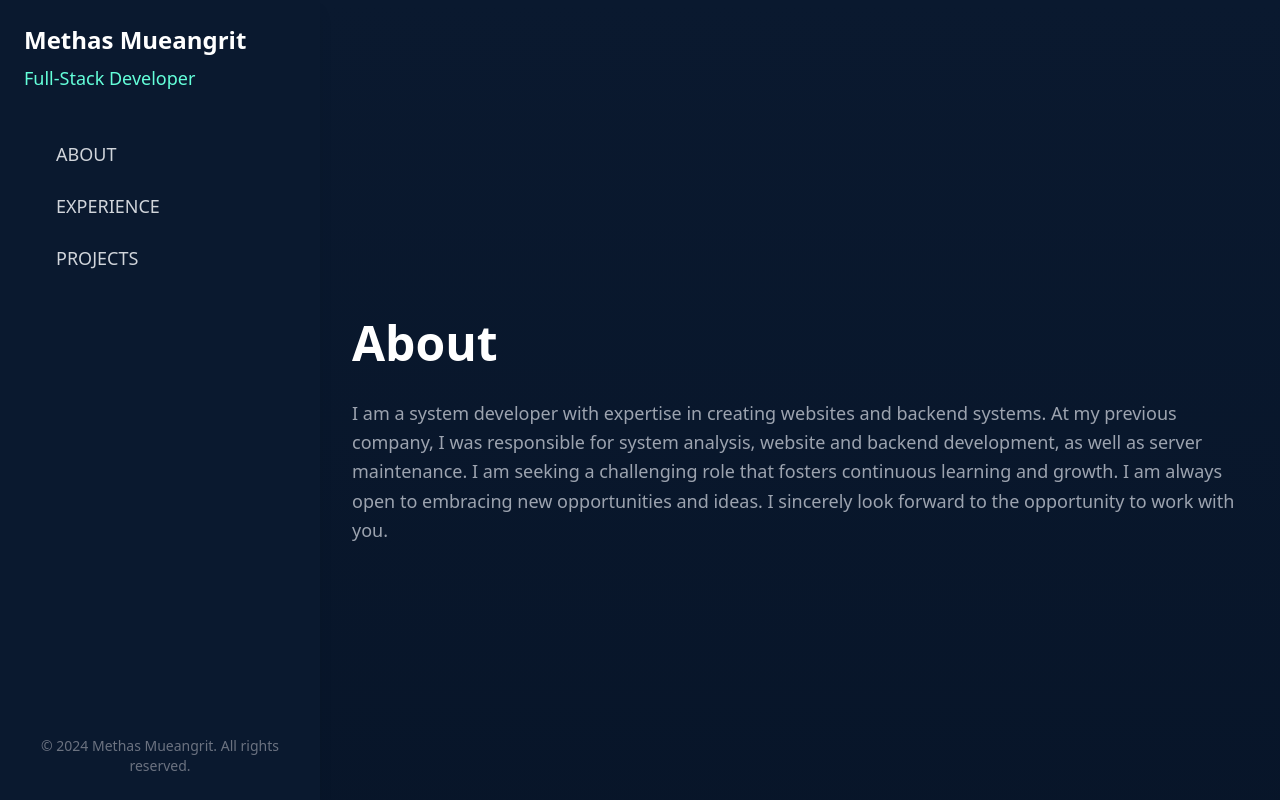
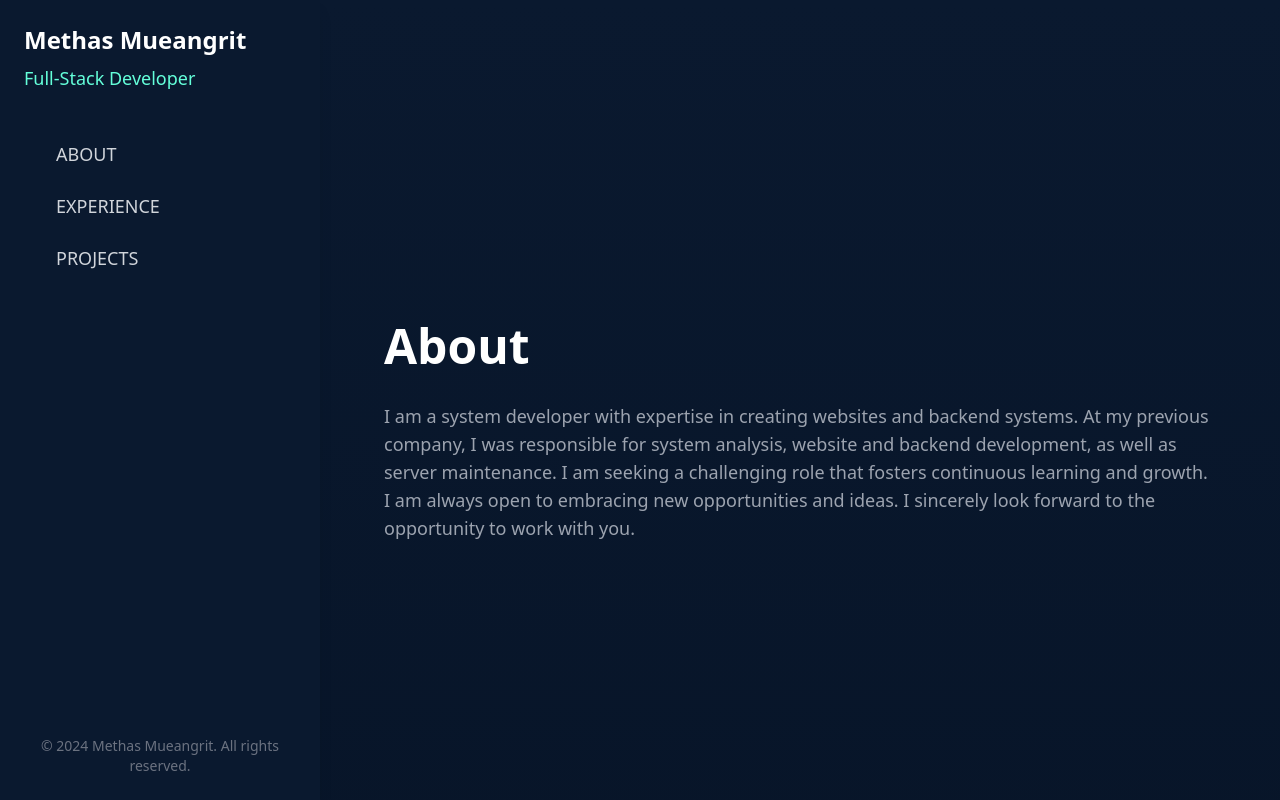
Before and after one commit to Josaha1/portfolio-website, a React (Vite) app: page / in a window 1280 px wide. Shown: the top 800 px of the page. Built offline with nearby package versions, Linux system fonts and the light colour scheme; the HTML template or start-up script is replaced by a standard one.

Commit message:
Initial commit

```diff
--- a/src/pages/About.jsx
+++ b/src/pages/About.jsx
@@ -4,10 +4,12 @@ function About() {
   return (
     <section
       id="about"
-      className="space-y-8 min-h-screen flex flex-col justify-center"
+      className="space-y-8 min-h-screen flex flex-col justify-center p-4 md:p-8"
     >
-      <h1 className="text-5xl font-bold text-white">About</h1>
-      <p className="text-lg leading-relaxed text-gray-400">
+      {/* Section Title */}
+      <h1 className="text-3xl md:text-5xl font-bold text-white">About</h1>
+      {/* Description */}
+      <p className="text-sm md:text-lg leading-relaxed text-gray-400">
         I am a system developer with expertise in creating websites and backend
         systems. At my previous company, I was responsible for system analysis,
         website and backend development, as well as server maintenance. I am
```
